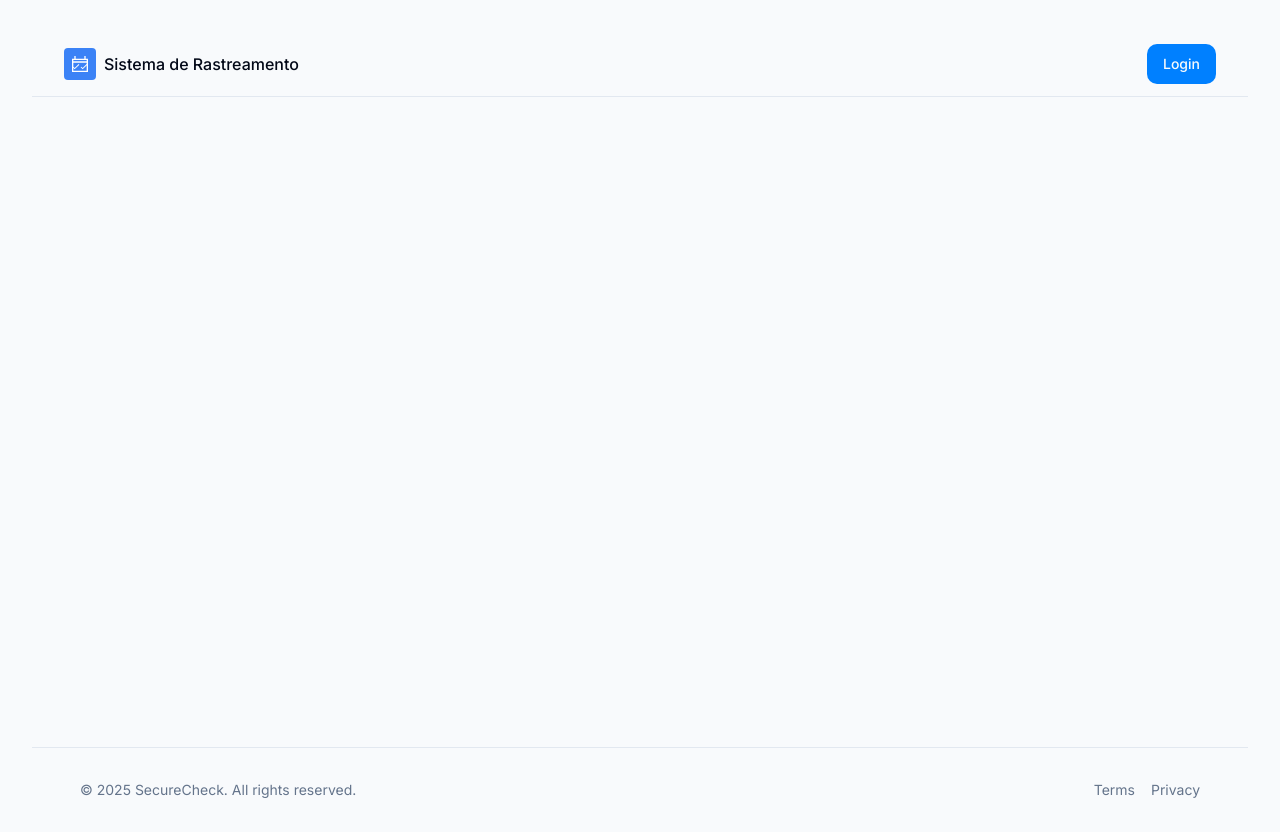
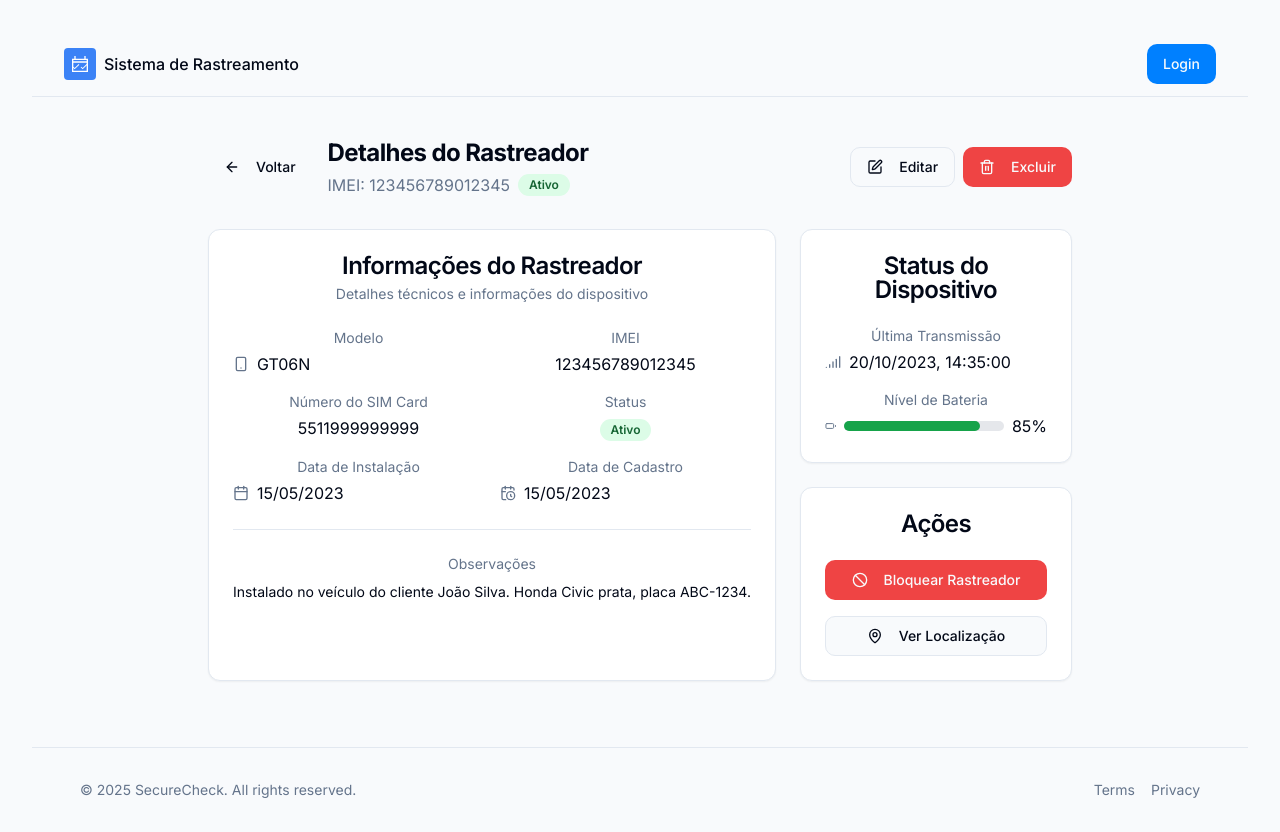
Before and after one commit to marivan4/secure-signature-checklist, a React (Vite) app: page /trackers/1 in a window 1280 px wide. Built offline with nearby package versions, Linux system fonts and the light colour scheme.

Commit message:
Fix: MainLayoutProps type error
Fixes a TypeScript error related to missing 'children' prop in MainLayout.

```diff
--- a/src/App.tsx
+++ b/src/App.tsx
@@ -1,6 +1,6 @@
 
 import { useEffect } from 'react';
-import { Routes, Route } from 'react-router-dom';
+import { Routes, Route, Outlet } from 'react-router-dom';
 import { Toaster } from "@/components/ui/toaster";
 import { QueryClient, QueryClientProvider } from '@tanstack/react-query';
 import { Toaster as SonnerToaster } from 'sonner';
@@ -40,6 +40,15 @@ import './App.css';
 // Create a client
 const queryClient = new QueryClient();
 
+// Layout wrapper component to handle the Outlet
+const LayoutWrapper = () => {
+  return (
+    <MainLayout>
+      <Outlet />
+    </MainLayout>
+  );
+};
+
 function App() {
   useEffect(() => {
     document.title = 'Checklist Manager';
@@ -53,7 +62,7 @@ function App() {
         <Routes>
           <Route path="/" element={<Index />} />
           <Route path="/login" element={<Login />} />
-          <Route path="/" element={<MainLayout>{/* Outlet will render child routes */}</MainLayout>}>
+          <Route element={<LayoutWrapper />}>
             <Route path="/dashboard" element={<Dashboard />} />
             <Route path="/clients" element={<Clients />} />
             <Route path="/clients/new" element={<NewClient />} />
```
